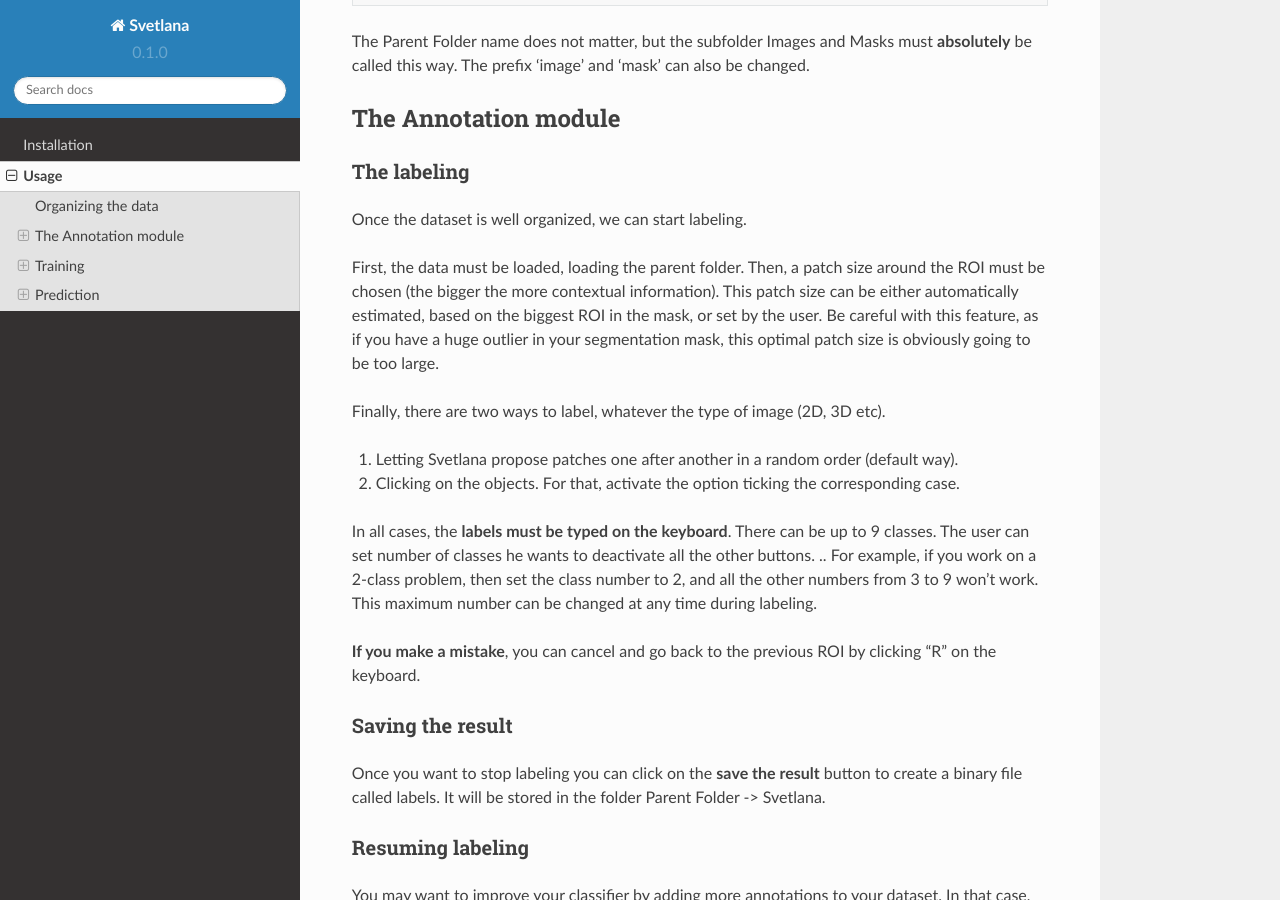
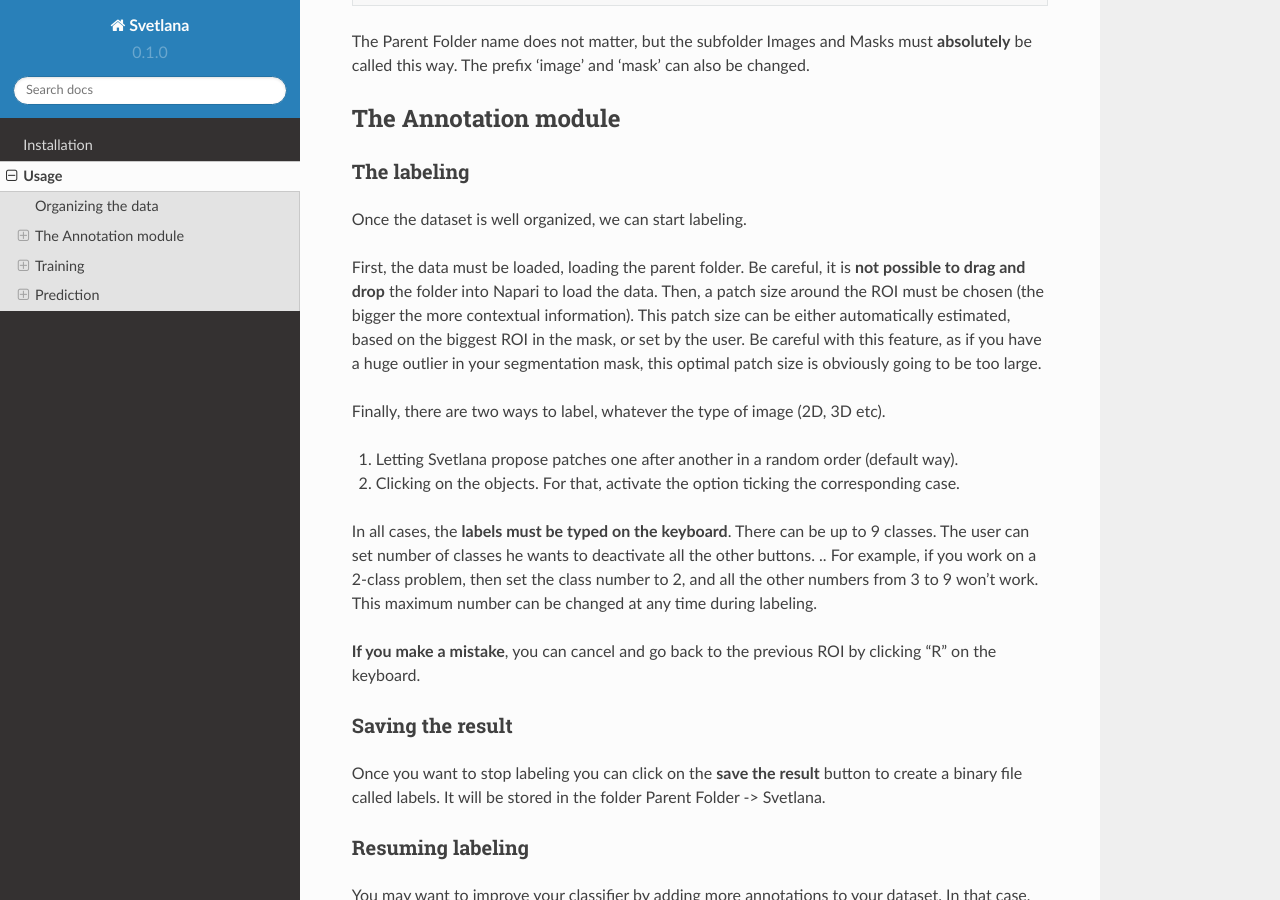
Before and after one commit to koopa31/Svetlana_documentation, a Sphinx documentation site: the page built from docs/source/usage.rst, in a window 1280 px wide and 900 px high, scrolled down 531 px. Built offline with Sphinx 7.4.7 and the Read the Docs theme 2.0.0, drawn with Linux system fonts in a browser that asks for light colours.

Commit message:
ajout précesion sur drag and drop

```diff
--- a/docs/source/usage.rst
+++ b/docs/source/usage.rst
@@ -32,7 +32,8 @@
 ~~~~~~~~~~~~~~~~~~~
 Once the dataset is well organized, we can start labeling.
 
-First, the data must be loaded, loading the parent folder. Then, a patch size around the ROI must be chosen
+First, the data must be loaded, loading the parent folder. Be careful, it is **not possible to drag and drop** the folder
+into Napari to load the data. Then, a patch size around the ROI must be chosen
 (the bigger the more contextual information). This patch size can be either automatically estimated, based on the biggest ROI in the mask,
 or set by the user. Be careful with this feature, as if you have a huge outlier in your segmentation mask, this optimal patch size is obviously going to be too large.
 
```
